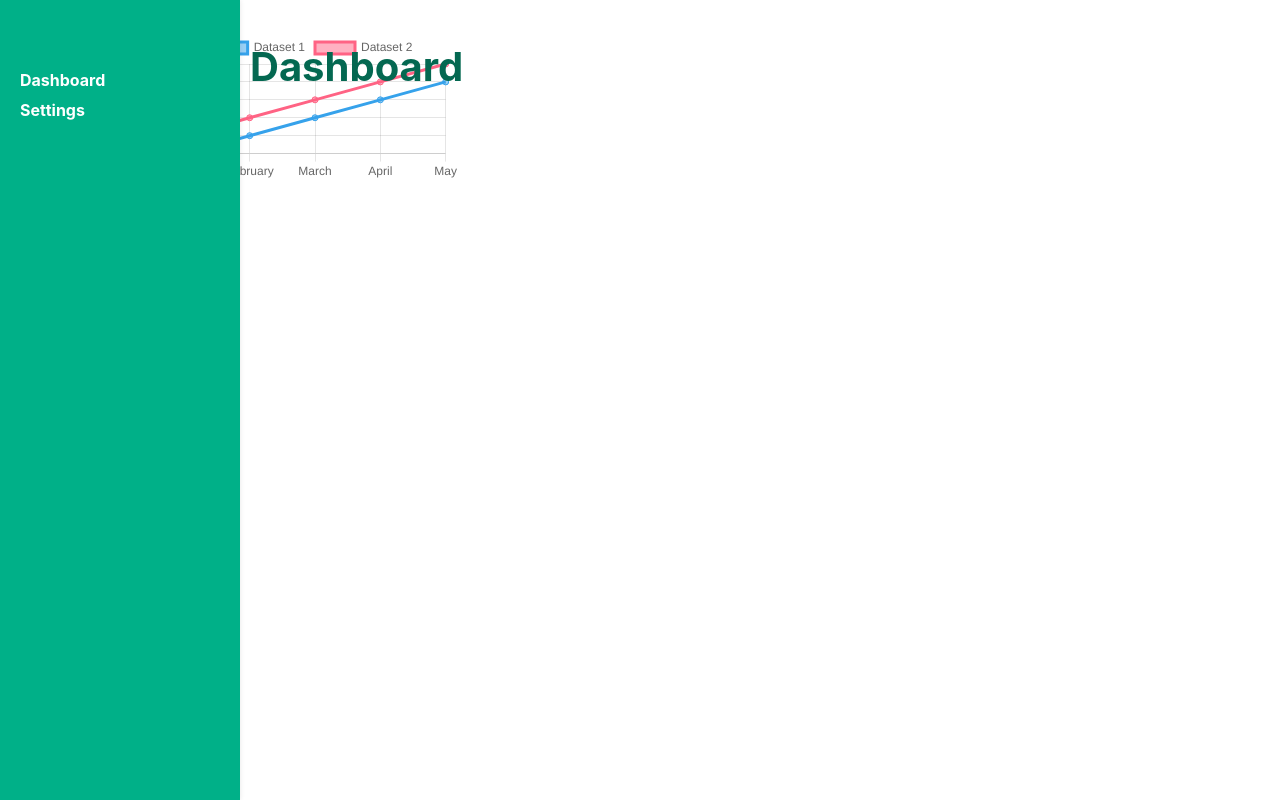
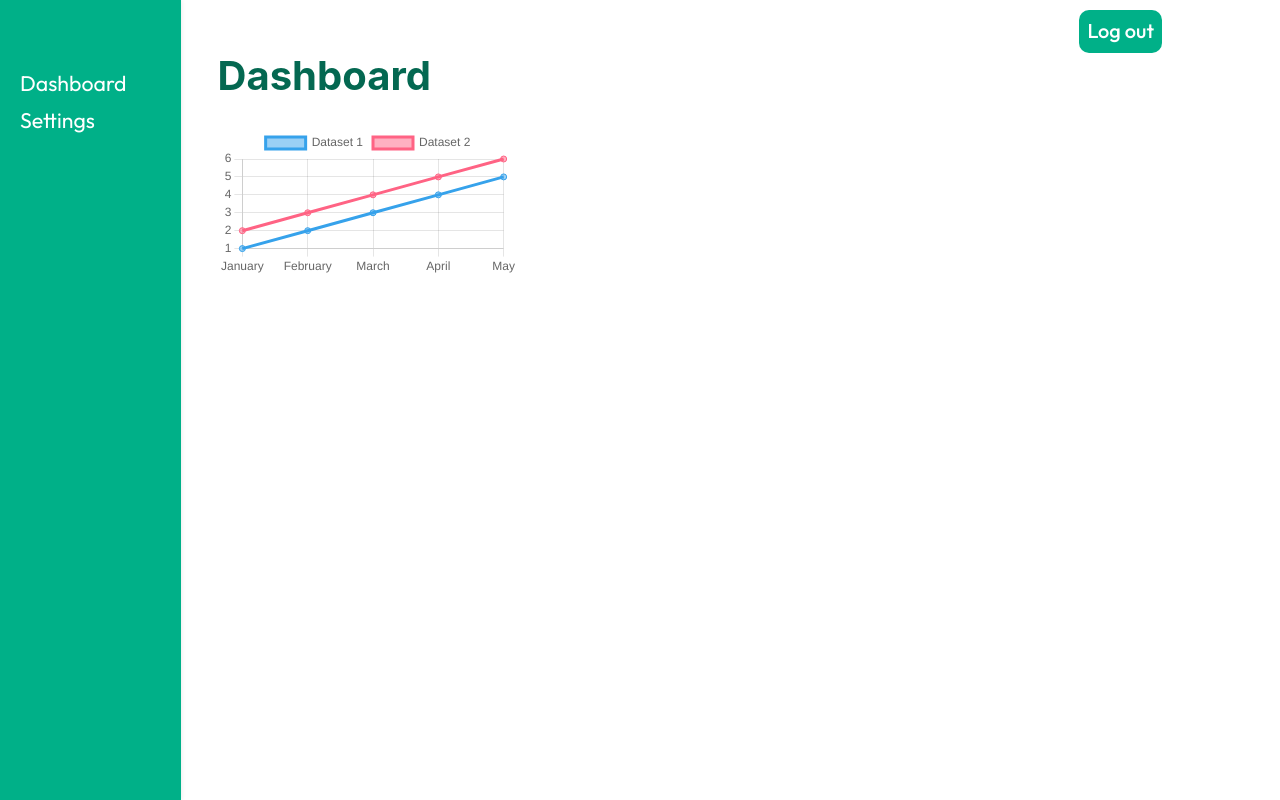
Before and after one commit to green-tech-club/front-end, a React (Create React App) app: page /dashboard in a window 1280 px wide. Built offline with nearby package versions, Linux system fonts and the light colour scheme.

Commit message:
alignement fixed

```diff
--- a/package.json
+++ b/package.json
@@ -6,6 +6,7 @@
     "@testing-library/jest-dom": "^5.16.5",
     "@testing-library/react": "^13.4.0",
     "@testing-library/user-event": "^13.5.0",
+    "chart.js": "^4.2.1",
     "emailjs-com": "^3.2.0",
     "framer-motion": "^10.5.0",
     "highcharts": "^10.3.3",
--- a/src/logindashboard/Dashboard.css
+++ b/src/logindashboard/Dashboard.css
@@ -1,40 +1,3 @@
-.sidebar {
-  position: fixed;
-  top: 0;
-  bottom: 0;
-  left: 0;
-  width: 200px;
-  background-color: #00B088; /* Updated color */
-  color: #fff; /* Added white text color */
-  box-shadow: 0 0 5px rgba(0, 0, 0, 0.1);
-  padding: 20px;
-}
-
-.user-info {
-  display: flex;
-  align-items: center;
-  margin-bottom: 20px;
-}
-
-.user-info h2 {
-  font-size: 18px;
-  font-weight: bold;
-  margin-left: 10px;
-}
-
-ul {
-  list-style-type: none;
-  margin: 0;
-  padding: 0;
-}
-
-li {
-  font-size: 16px;
-  font-weight: bold;
-  margin-bottom: 10px;
-  cursor: pointer;
-}
-
 .main-content {
   height: 100%;
   margin-left: 240px;
@@ -42,24 +5,16 @@ li {
 }
 
 h1{
-  position: fixed;
-  top: 15px;
-  bottom: 0;
   left: 250px;
   font-size: 40px;
   color: #046851;
-}
-
-#chart-container {
-  height: 100%;
-  width: 100%;
 }
 
 .top-bar {
   width: 100%;
   background-color: #007bff00;
   display: flex;
-  justify-content: flex-start;
+  justify-content: flex-end;
   padding: 10px;
 }
 
@@ -69,17 +24,6 @@ h1{
   right: 20px;
 }
 
-button {
-  position: absolute;
-  left: 1450px;
-  top: 5px;
-  padding: 10px;
-  background-color:  #00B088; /* Updated color */
-  border: 1px solid #ddd;
-  border-radius: 5px;
-  cursor: pointer;
-  color: #fff; /* Added white text color */
-}
 .logout_but {
   position: flex-end;
   margin-right: 8rem;
@@ -104,3 +48,27 @@ button {
   font-size: 20px;
   font-weight: 500;
 }
+
+
+.DashboardDivider{
+  display: flex;
+  flex-direction: row;
+  padding: 20px;
+  justify-content: space-around;
+}
+
+.DashboardMain{
+  display: flex;
+  flex-direction: column;
+}
+
+.maincontent{
+  position: absolute;
+  top: 3%;
+  right: 0;
+  margin: 0%;
+  width: 83%;
+  display: flex;
+  flex-direction: column;
+  align-items: flex-start;
+}
--- a/src/logindashboard/Dashboard.js
+++ b/src/logindashboard/Dashboard.js
@@ -41,18 +41,23 @@ function Dashboard() {
   };
 
   return (
-    <motion.div>
+    <motion.div className="DashboardMain"
+    initial={{ opacity: 0 , x:20}}
+    animate={{ opacity: 1 , x:0 }}
+    transition={{ ease: "easeOut", duration: 0.5 }}>
+
       <div className="top-bar">
-    <div className="logout_but"> <p className="logout_btn_text">Log out</p> </div>
-    </div>
+        <div className="logout_but"> <p className="logout_btn_text">Log out</p> </div>
+      </div>
 
-    <div className="content">
-      <h1>Dashboard</h1>
-      <ChartComponent type="line" data={chartData} options={chartOptions} />
-    </div>
+      <div className='DashboardDivider'>
+        <Sidebar />
+        <div className="maincontent">
+          <h1>Dashboard</h1>
+          <ChartComponent className="chart" type="line" data={chartData} options={chartOptions} />
+        </div>
 
-    <Sidebar />
-
+      </div>
     </motion.div>
 
   );
--- /dev/null
+++ b/src/logindashboard/sidebar/Sidebar.css
@@ -0,0 +1,37 @@
+.sidebar {
+    position: absolute;
+    top: 0;
+    bottom: 0;
+    left: 0;
+    width: 11%;
+    background-color: #00B088; /* Updated color */
+    color: #fff; /* Added white text color */
+    box-shadow: 0 0 5px rgba(0, 0, 0, 0.1);
+    padding: 20px;
+  }
+
+  .user-info {
+    display: flex;
+    align-items: center;
+    margin-bottom: 20px;
+  }
+
+  .user-info h2 {
+    font-size: 18px;
+    font-weight: bold;
+    margin-left: 10px;
+  }
+
+  ul {
+    list-style-type: none;
+    margin: 0;
+    padding: 0;
+  }
+
+  li {
+    font-size: 16pt;
+    font-family: 'Outfit',sans-serif;
+    font-weight: normal;
+    margin-bottom: 10px;
+    cursor: pointer;
+  }
--- a/src/logindashboard/sidebar/Sidebar.js
+++ b/src/logindashboard/sidebar/Sidebar.js
@@ -1,5 +1,6 @@
 import React from 'react';
 import { Link } from 'react-router-dom';
+import "./Sidebar.css";
 
 const username = "Hungary"
 const Sidebar = ({ username }) => {
```
Also changed, not shown: 1 other file (tests, documents, lock files or other folders).
